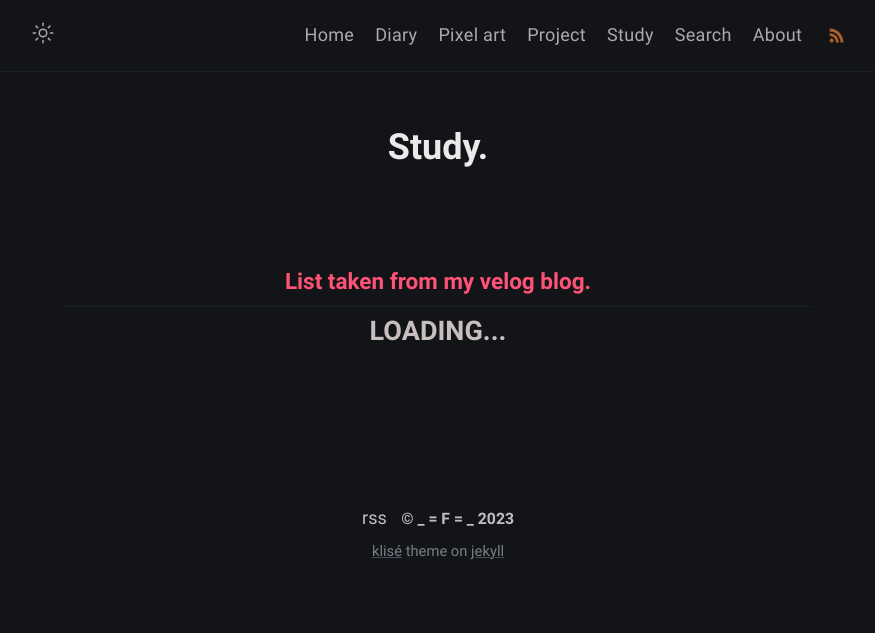
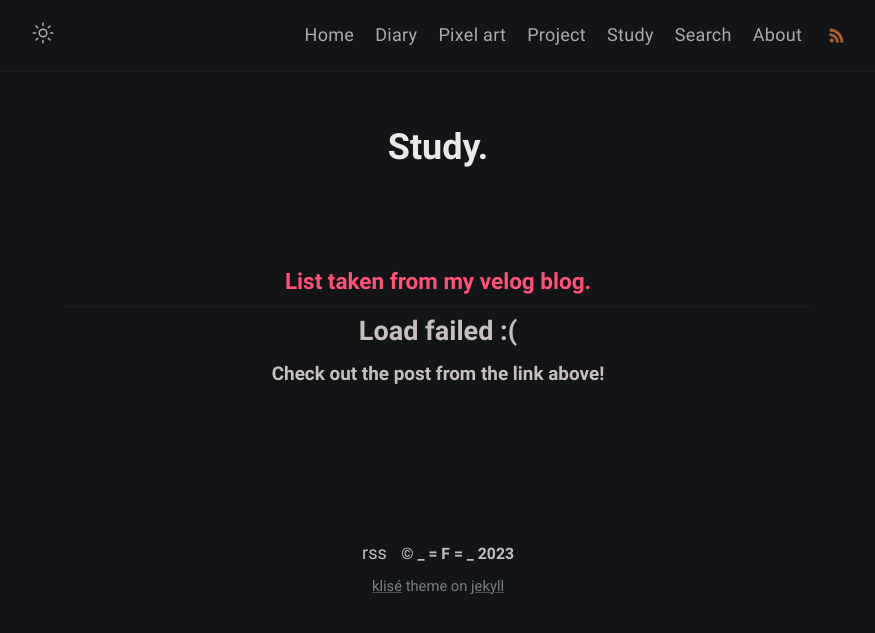
Before and after one commit to 1fworks/myblog, a Jekyll site: the page built from study.html, in a window 1280 px wide. Shown: the top 633 px of the page, without its empty margins (202-1077 px from the left). Built offline with Jekyll 4.4.1, drawn with Linux system fonts in a browser that asks for light colours.

Commit message:
modified study.html (load failure) modified related_diary.html modified _config.yml (google_site_verification)

```diff
--- a/_config.yml
+++ b/_config.yml
@@ -28,6 +28,7 @@ url: "https://1fworks.github.io" #
 baseurl: "/myblog"
 permalink: /:categories/:title
 google_analytics: # leave it blank if not wish
+google_site_verification:
 fb_appid:
 image_location: /myblog/posts/images
 rssapi: "https://f-works.vercel.app/api/f_works_log"
--- a/_includes/header.html
+++ b/_includes/header.html
@@ -132,6 +132,9 @@
   {% else %}
   <meta name="twitter:image" content="{{ site.image | absolute_url }}" />
   {% endif %} {% feed_meta %}
+  {% if site.google_site_verification %}
+    <meta name="google-site-verification" content="{{ site.google_site_verification }}" />
+  {% endif %}
   <link
     rel="apple-touch-icon"
     sizes="180x180"
--- a/_includes/related_diary.html
+++ b/_includes/related_diary.html
@@ -10,7 +10,7 @@
 
 {% assign exists = false %}
 {% for p in site.posts %}
-    {% if p.related == page.title %}
+    {% if p.related == page.project_id %}
         {% if exists == false %}
             {% assign exists = true %}
             <div class="related-diary">
--- a/study.html
+++ b/study.html
@@ -12,7 +12,7 @@ comments: false
   </h3>
 </div>
 <div id="study-list">
-  <div id="study-load">LOADING...</div>
+  <div id="study-load">Loading...</div>
 </div>
 <script>
   const halfOpacity = ()=>{
@@ -68,12 +68,19 @@ comments: false
   };
 
   const response = (async()=>{
-    let res = await fetch("{{ site.rssapi }}");
-    res = res.json();
-    document.getElementById("study-load").remove();
-    return res;
+    try{
+      let res = await fetch("{{ site.rssapi }}");
+      res = res.json();
+      document.getElementById("study-load").remove();
+      return res;
+    }
+    catch (error){
+      document.getElementById("study-load").innerHTML = "Load failed :(<div style=\"font-size:0.7em;\">Check out the post from the link above!</div>";
+      return null;
+    }
   })();
   response.then((result)=>{
+    if(result === null) return;
     result.forEach(item=>{
       document.getElementById("study-list").innerHTML +=
         '<div title="'+item.title+'" class="study-title" value="false"><article class="post-item"><h2 class="post-item-title">◆ '
```
Also changed, not shown: posts/_posts/project/0/2023-08-06-rgb.md (+1 -0 lines), posts/_posts/project/1/2023-08-13-in_progress.md (+1 -0 lines).
